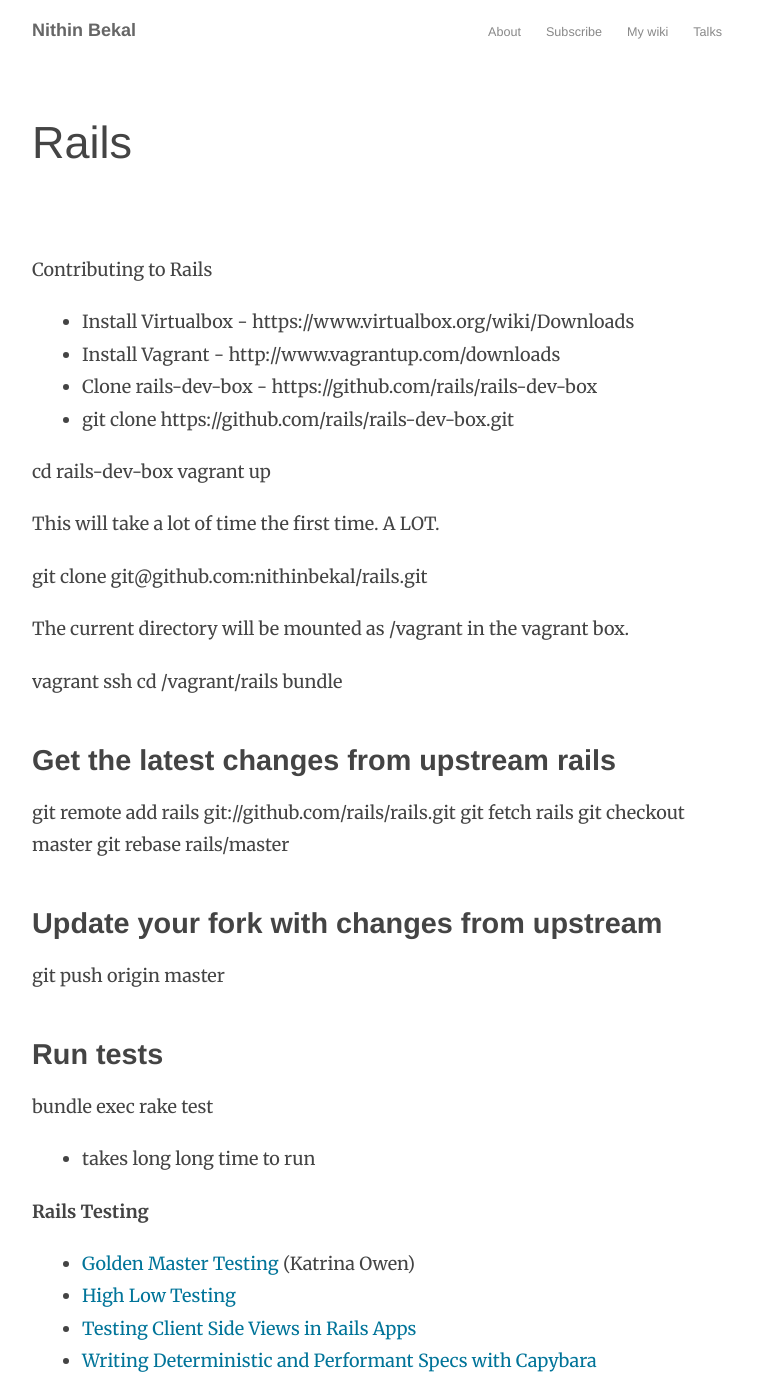
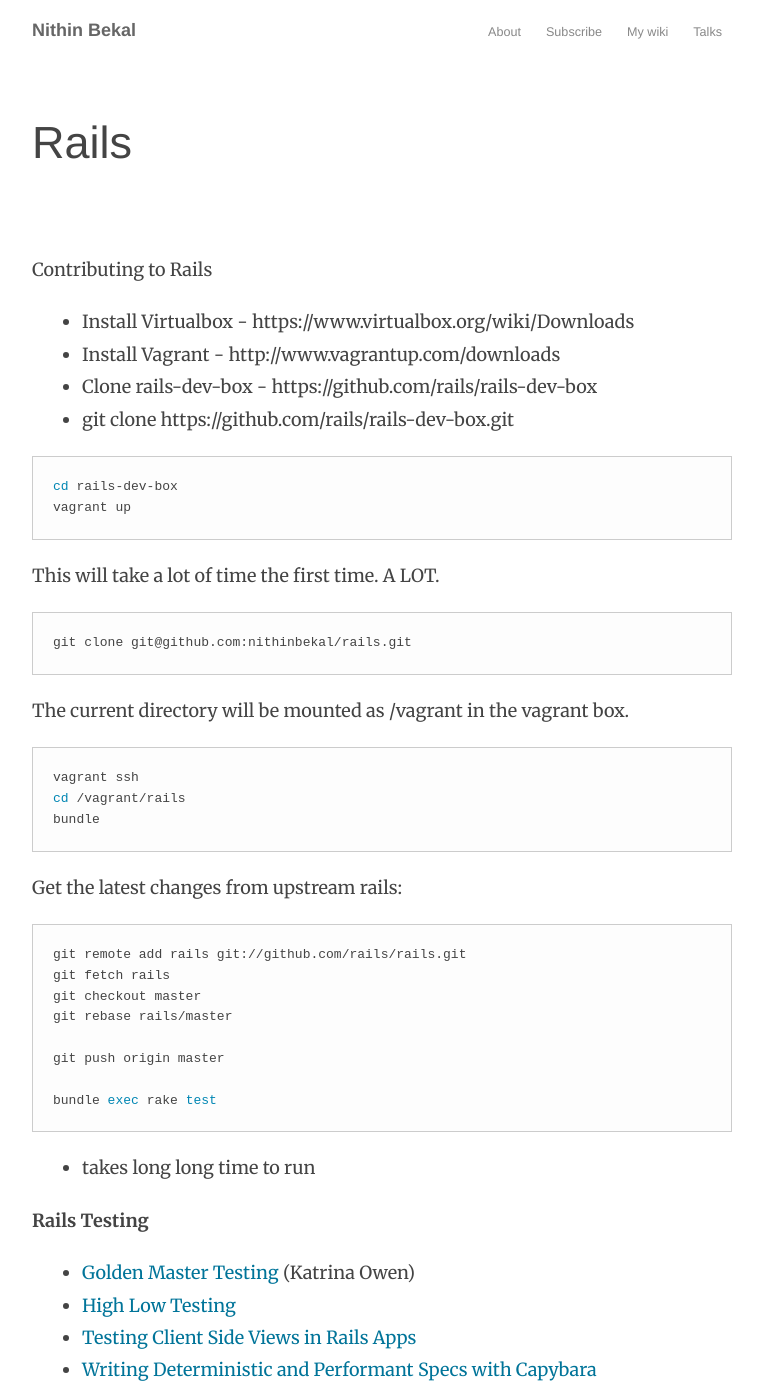
Before and after one commit to nithinbekal/nithinbekal.github.io, a Jekyll site: the page built from notes/rails.md, in a window 1280 px wide and 1400 px high. Shown: the whole window, without its empty margins (258-1021 px from the left). Built offline with Jekyll 4.4.1, drawn with Linux system fonts in a browser that asks for light colours.

Commit message:
Clean up Rails notes

```diff
--- a/notes/rails.md
+++ b/notes/rails.md
@@ -11,31 +11,37 @@
 - Clone rails-dev-box - https://github.com/rails/rails-dev-box
 - git clone https://github.com/rails/rails-dev-box.git
 
+{% highlight bash %}
 cd rails-dev-box
 vagrant up
+{% endhighlight %}
 
 This will take a lot of time the first time. A LOT.
 
+{% highlight bash %}
 git clone git@github.com:nithinbekal/rails.git
+{% endhighlight %}
 
 The current directory will be mounted as /vagrant in the vagrant box.
 
+{% highlight bash %}
 vagrant ssh
 cd /vagrant/rails
 bundle
+{% endhighlight %}
 
+Get the latest changes from upstream rails:
 
-# Get the latest changes from upstream rails
+{% highlight bash %}
 git remote add rails git://github.com/rails/rails.git
 git fetch rails
 git checkout master
 git rebase rails/master
 
-# Update your fork with changes from upstream
 git push origin master
 
-# Run tests
 bundle exec rake test
+{% endhighlight %}
 
 - takes long long time to run
 
```
